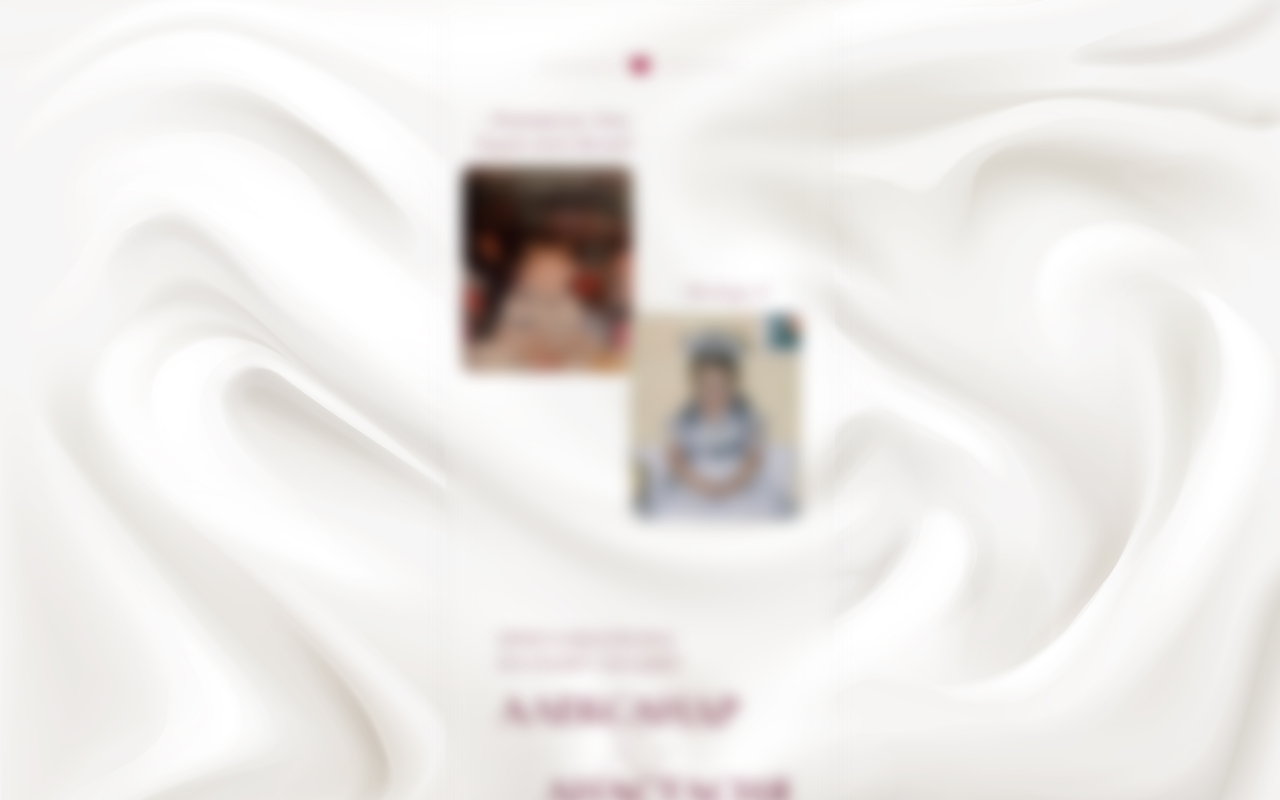
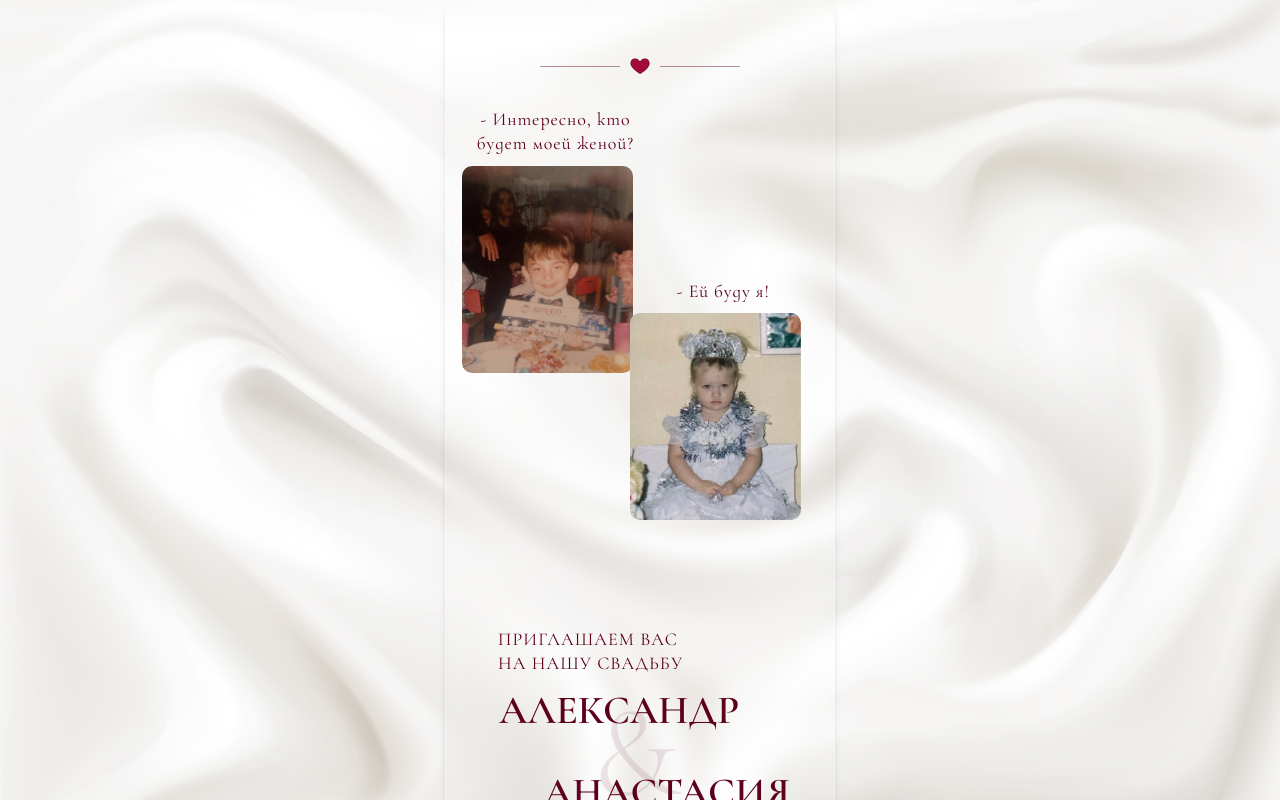
Before and after one commit to KamenkoAlexandr/wedding-invite, a React (Vite) app: page / in a window 1280 px wide. Shown: the top 800 px of the page. Built offline with nearby package versions, Linux system fonts and the light colour scheme.

Commit message:
fix android blur

```diff
--- a/src/App.css
+++ b/src/App.css
@@ -8,7 +8,6 @@
   line-height: 1.35;
   background: #fffbf600;
   backdrop-filter: blur(8px);
-  filter: blur(8px);
   -webkit-backdrop-filter: blur(8px);
   box-shadow: 0 4px 6px rgba(0, 0, 0, 0.1);
   border: 1px solid rgba(255, 255, 255, 0.3);
```
